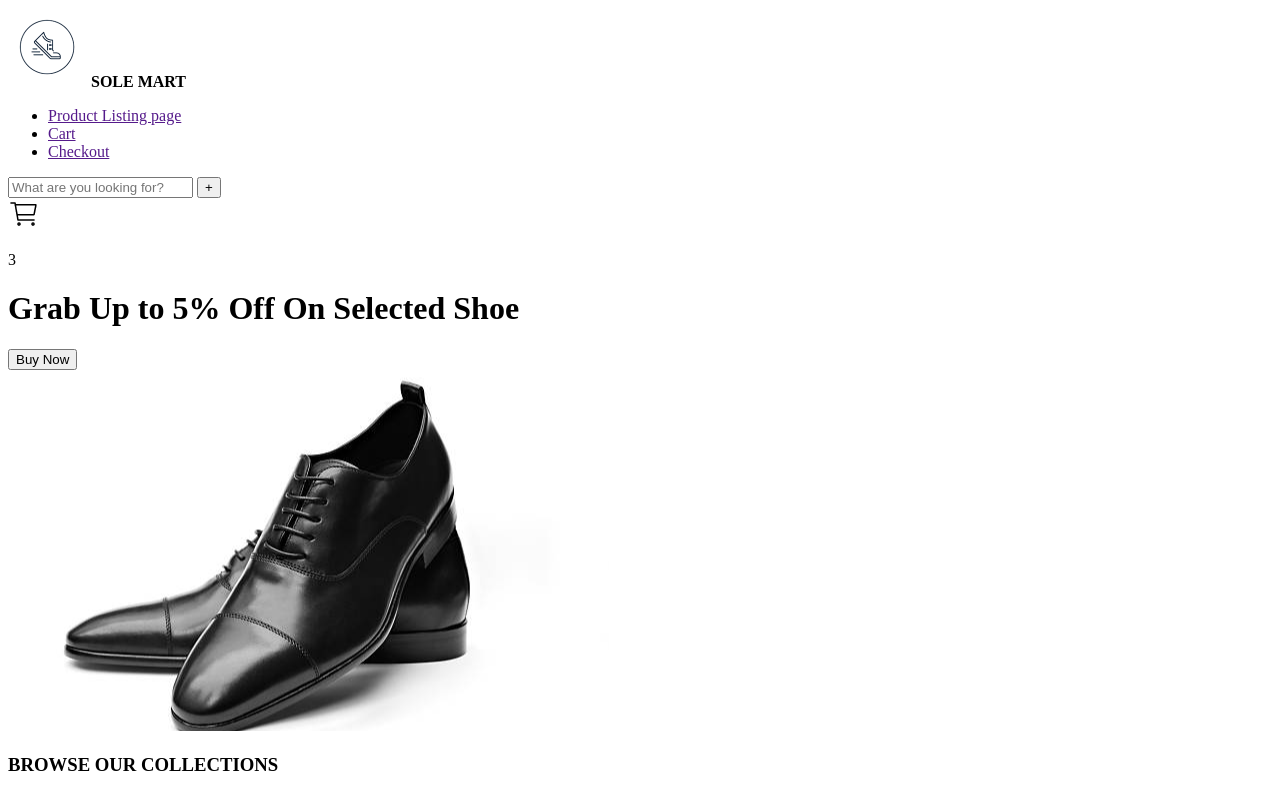
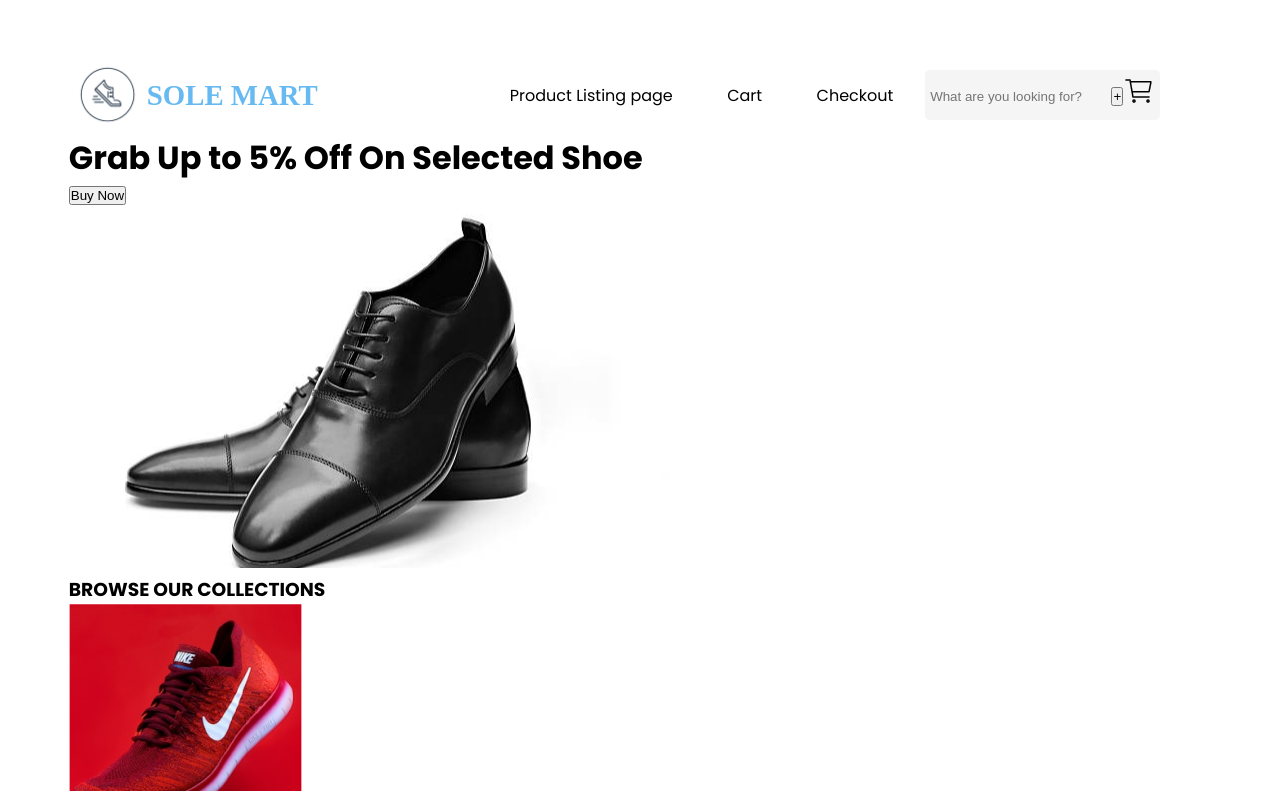
Before and after one commit to chiefEbube/frontend-with-ebube, a plain HTML site: page class-one/index.html in a window 1280 px wide. Shown: the top 791 px of the page. Drawn offline with Linux system fonts and the light colour scheme; a web font is replaced by a local one.

Commit message:
added styles for nav

```diff
--- a/class-one/index.html
+++ b/class-one/index.html
@@ -4,24 +4,27 @@
     <meta charset="UTF-8">
     <meta name="viewport" content="width=device-width, initial-scale=1.0">
     <title>Document</title>
+    <script src="https://kit.fontawesome.com/13573bea6b.js" crossorigin="anonymous"></script>
+    <link rel="stylesheet" href="./style.css">
 </head>
 <body>
 
     <header>
+        <div class="container">
         <nav>
-            <div>
+            <div class="first-col">
                 <img src="./images/logo.png" alt="">
                 <strong>SOLE MART</strong>
             </div>
 
-            <div>
+            <div class="second-col">
                 <ul>
                     <li><a href="">Product Listing page</a></li>
                     <li><a href="">Cart</a></li>
                     <li><a href="">Checkout</a></li>
                 </ul>
 
-                <div>
+                <div class="search-col">
                     <div>
                         <input type="text" placeholder="What are you looking for?">
                         <button>+</button>
@@ -29,7 +32,7 @@
 
                     <div>
                         <img src="./images/cart.png" alt="">
-                        <p>3</p>
+                        <!-- <p>3</p> -->
                     </div>
                 </div>
             </div>
@@ -44,12 +47,17 @@
                 <img src="./images/first-shoe.png" alt="">
             </div>
         </div>
+    </div>
+
     </header>
 
     <main>
+        <div class="container">
             <h3>BROWSE OUR COLLECTIONS</h3>
+        </div>
 
         <div>
+            <div class="container">
             <div class="shoes">
                 <div class="shoe">
                     <div class="shoe-image">
@@ -152,8 +160,10 @@
                 <button>Next</button>
             </div>
             </div>
+        </div>
 
         <div class="Testimonials">
+            <div class="container">
                 <div class="avatar"><img src="./images/3d_avatar_21.png" alt=""></div>
                 <div class="avatar-text">
                     <p>I recently purchased a pair of sneakers from SoleMart, and I couldn't be happier with my experience. The website was easy to navigate, and I found exactly what I was looking for within minutes.
@@ -161,22 +171,29 @@
                     <p>Joshua Kim</p>
                 </div>
             </div>
+        </div>
     </main>
 
     <footer>
+        <div class="container">
             <div>
                 <small>Copyright @2024 Solemart Nig.</small>
                 <small>All rights reserved</small>
                 <div class="footer-icons">
-                <a href="+"></a>
-                <a href="+"></a>
-                <a href="+"></a>
-                <a href="+"></a>
+                    <a href=""><i class="fa-brands fa-instagram"></i></a>
+                    <a href=""><i class="fa-brands fa-dribbble"></i></a>
+                    <a href=""><i class="fa-brands fa-twitter"></i></a>
+                    <a href=""><i class="fa-brands fa-youtube"></i></a>
                 </div>
             </div>
+
             <div>
                 <p>Stay up to date</p>
+                <div>
                     <input type="email">
+                    <span><i class="fa-regular fa-paper-plane"></i></span>
+                </div>
+            </div>
         </div>
     </footer>
 
--- /dev/null
+++ b/class-one/style.css
@@ -0,0 +1,70 @@
+@import url('https://fonts.googleapis.com/css2?family=Poller+One&family=Poppins:ital,wght@0,100;0,200;0,300;0,400;0,500;0,600;0,700;0,800;0,900;1,100;1,200;1,300;1,400;1,500;1,600;1,700;1,800;1,900&display=swap');
+
+*{
+    padding: 0;
+    margin: 0;
+    box-sizing: border-box;
+}
+
+body{
+    font-family: "Poppins", sans-serif;
+}
+
+a{
+    text-decoration: none;
+    color: black;
+}
+
+li{
+    list-style: none;
+}
+
+.container{
+    padding: 0 4.3em;
+    max-width: 1400px;
+    margin-inline: auto;
+}
+
+nav, .second-col, .second-col > ul, .search-col, .first-col{
+    display: flex;
+    align-items: center;
+}
+
+nav{
+    gap: 12em;
+    padding-top: 3.5em;
+    width: 100%
+}
+
+.first-col{
+    font-family: "Poller One", serif;
+}
+
+.first-col > strong{
+    color: #66baf1;
+    font-size: 1.8rem;
+}
+
+.first-col > img{
+    width: 78px;
+    height: 78px;
+}
+.second-col{
+    gap: 2em;
+}
+
+ul{
+    gap: 3.4em
+}
+
+.search-col{
+    background-color: #F5F5F5;
+    padding: 0.3em;
+    border-radius: 0.3em;
+}
+
+input{
+    border: none;
+    background-color: transparent;
+    outline: none;
+}
```
Lines whose indentation alone changed are shown as unchanged.
